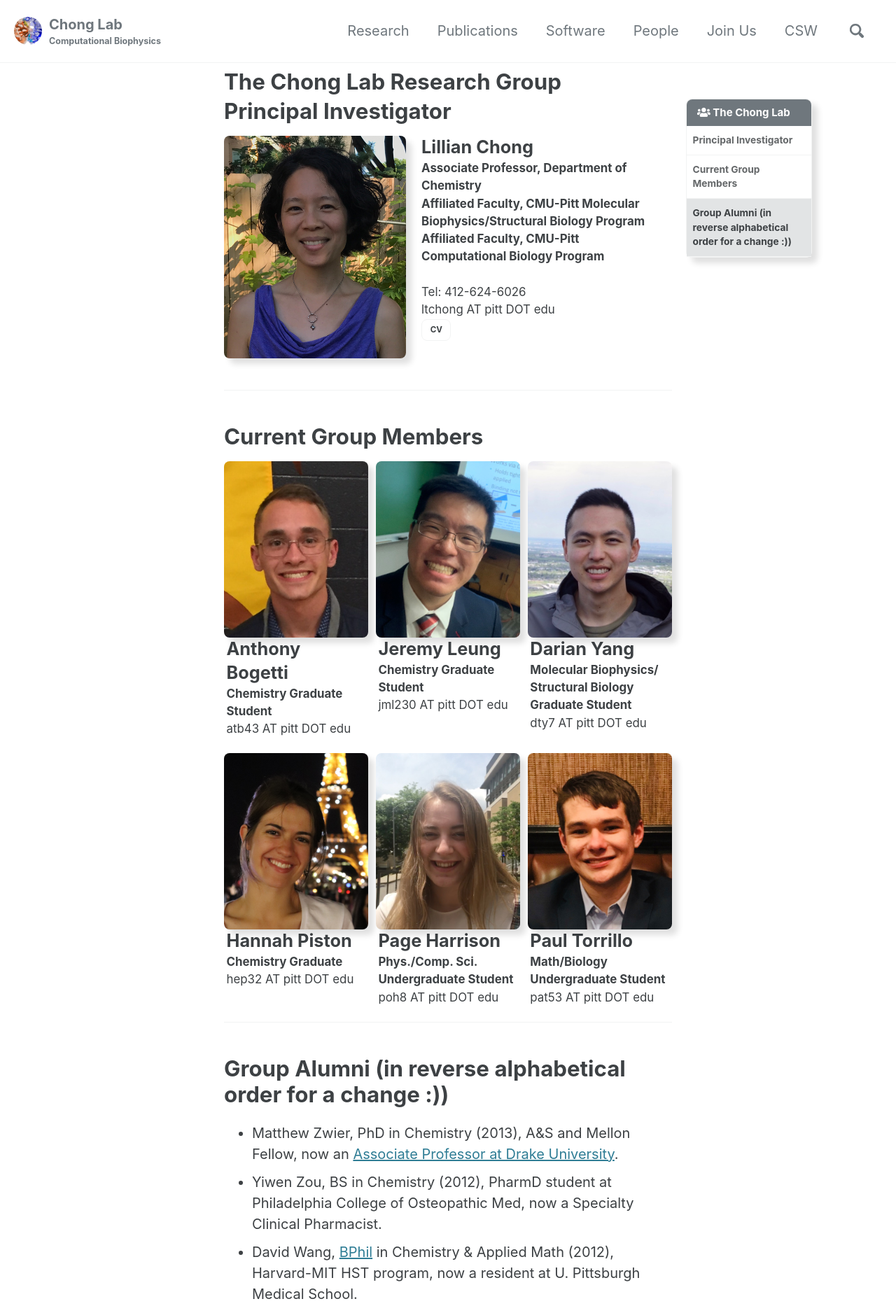
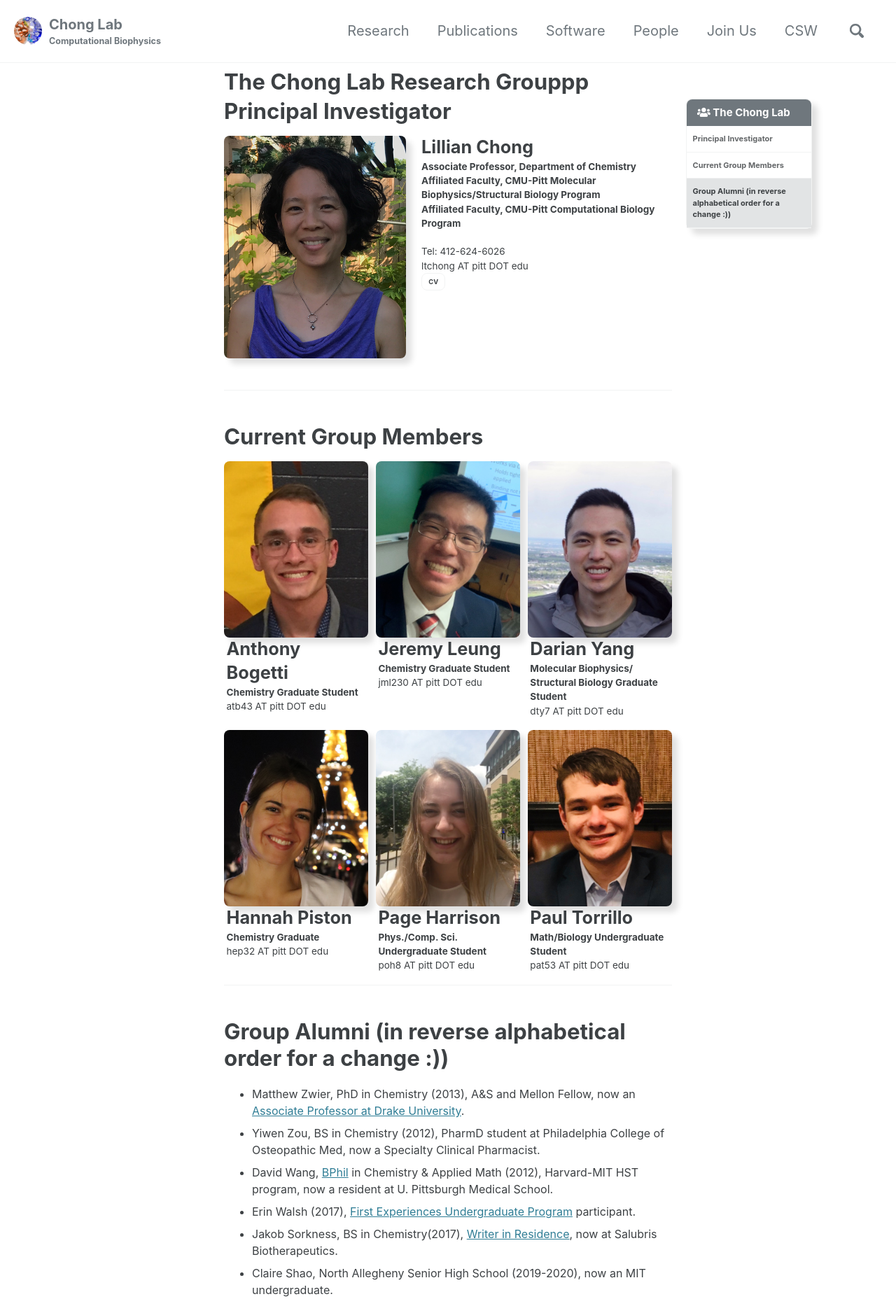
Before and after one commit to darianyang/darianyang.github.io, a Jekyll site: the page built from _pages/people.md, in a window 1280 px wide. Shown: the top 1866 px of the page at 70% size. Built offline with Jekyll 4.4.1, drawn with Linux system fonts in a browser that asks for light colours; cached includes are drawn as plain includes.

Commit message:
updated breakpoints and font size

```diff
--- a/_pages/people.md
+++ b/_pages/people.md
@@ -1,6 +1,6 @@
 ---
 permalink: /people/
-title: The Chong Lab Research Group
+title: The Chong Lab Research Grouppp
 #layout: splash
 #layout: single
 #classes: wide
--- a/_sass/minimal-mistakes/_page.scss
+++ b/_sass/minimal-mistakes/_page.scss
@@ -94,7 +94,7 @@
 			position: relative;
 			left: 0.5em;
 			opacity: 0;
-			font-size: 0.8em;
+			font-size: 0.6em;
 			-webkit-transition: opacity 0.2s ease-in-out 0.1s;
 			-moz-transition: opacity 0.2s ease-in-out 0.1s;
 			-o-transition: opacity 0.2s ease-in-out 0.1s;
@@ -109,7 +109,7 @@
   p,
   li,
   dl {
-    font-size: 1em;
+    font-size: 0.8em;
   }
 
   /* paragraph indents */
--- a/_sass/minimal-mistakes/_variables.scss
+++ b/_sass/minimal-mistakes/_variables.scss
@@ -140,11 +140,11 @@
    Breakpoints
    ========================================================================== */
 
-$small: 600px !default; /* 600 default */
+$small: 400px !default; /* 600 default */
 $medium: 600px !default; /* 768px default */
-$medium-wide: 600px !default; /* 900px default */
+$medium-wide: 200px !default; /* 900px default */
 $large: 1024px !default; /* 1024px default */
-$x-large: 13400px !default; /* 1280px default */
+$x-large: 1340px !default; /* 1280px default */
 $max-width: $x-large !default;
 
 /*
```
Also changed, not shown: 2 other files.
